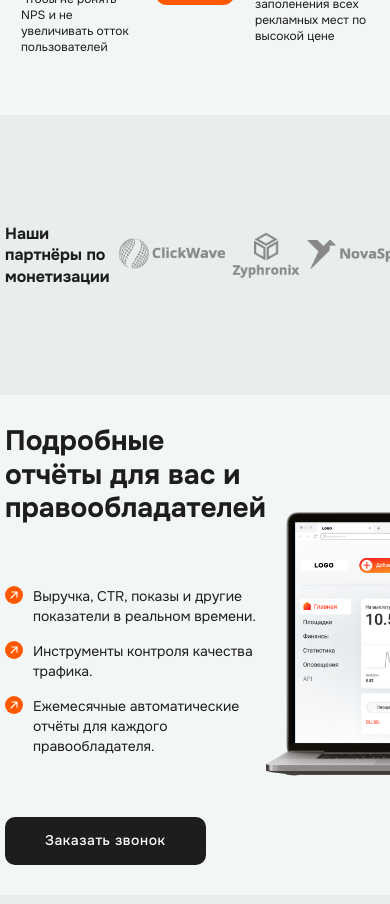
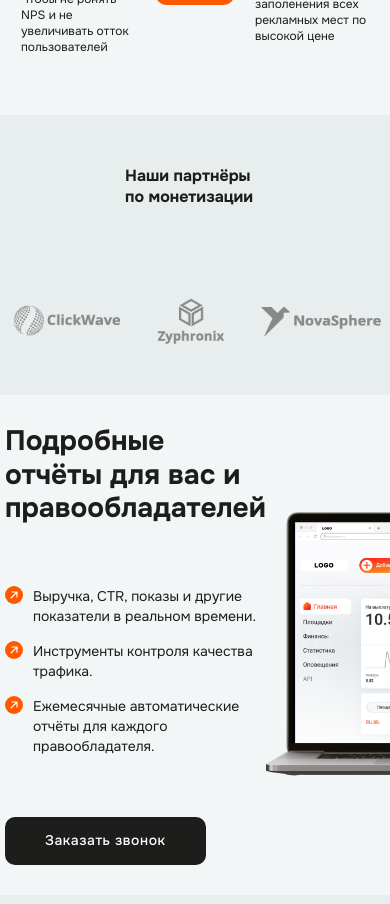
Before and after one commit to Tabarzin/getshop, a Next.js app in the folder getshop/: page / in a window 390 px wide. Shown: the part 1340-2244 px from the top of the page. Built offline with nearby package versions, Linux system fonts and the light colour scheme.

Commit message:
feat: add more adaptivity

```diff
--- a/getshop/src/components/Partners/Partners.module.css
+++ b/getshop/src/components/Partners/Partners.module.css
@@ -73,6 +73,12 @@
   }
 }
 
+@media (max-width: 590px) {
+  .partners {
+    flex-wrap: wrap;
+  }
+}
+
 @media (max-width: 320px) {
   .partners {
     max-width: 288px;
```
